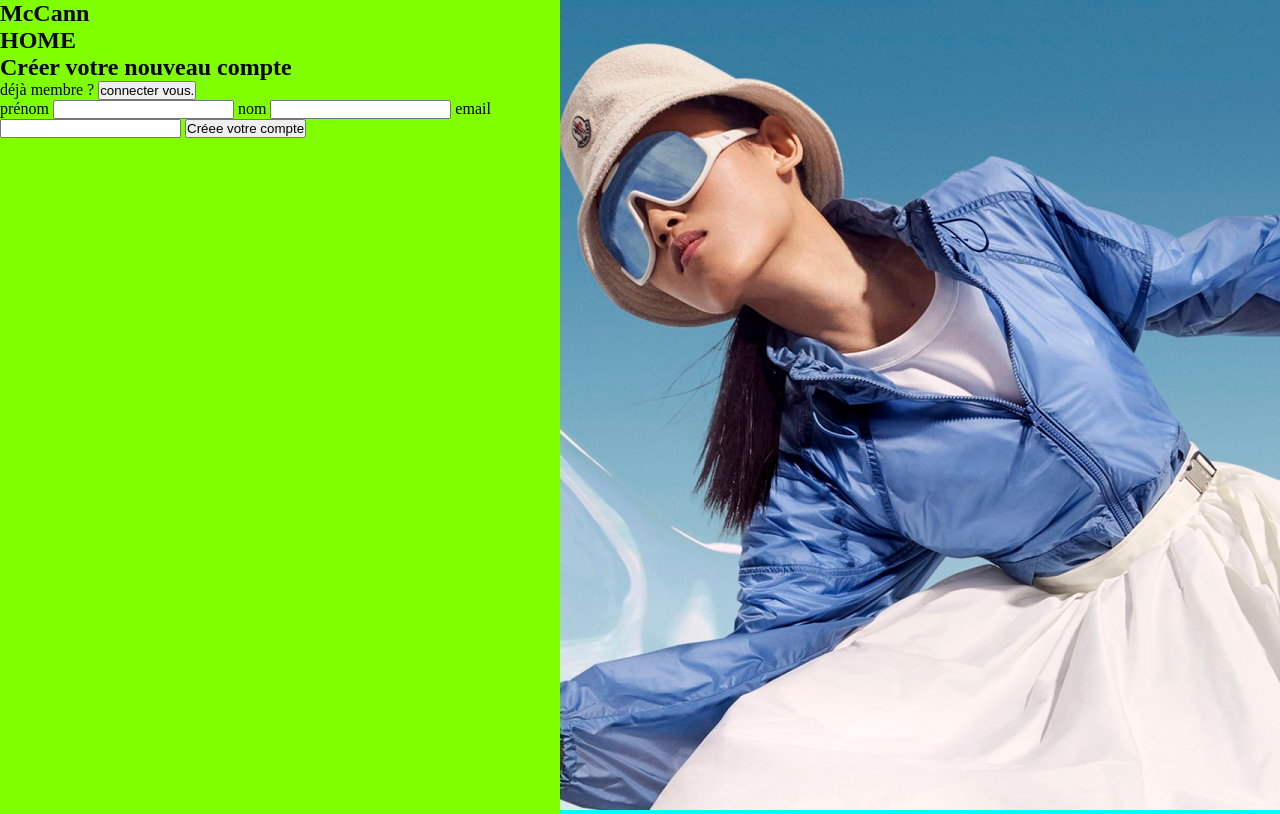
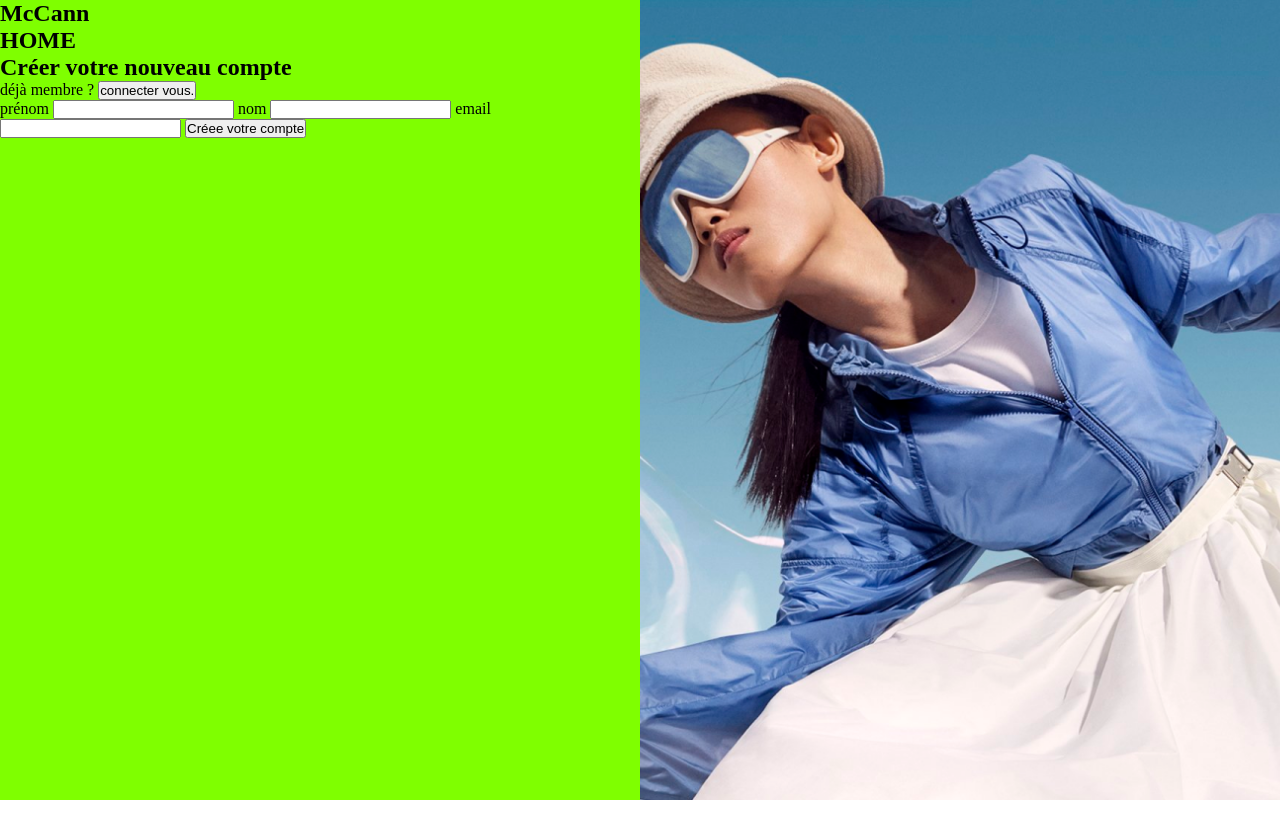
Before and after one commit to Pl83/POC_Maccann, a plain HTML site: page connexion.html in a window 1280 px wide. Drawn offline with Linux system fonts and the light colour scheme.

Commit message:
after pull

```diff
--- a/css/style.css
+++ b/css/style.css
@@ -9,6 +9,7 @@
     height: 100vh;
     display: grid;
     grid-template-columns: 1fr 1fr;
+    scroll-behavior: none;
 }
 
 #PageCo main {
@@ -17,4 +18,12 @@
 
 #PageCo aside {
     background-color: aqua;
+    height: 100vh;
+    width: 100%;
 }
+
+#PageCo aside img {
+    width: 100%;
+    height: 100%;
+    object-fit: cover;
+}
```
